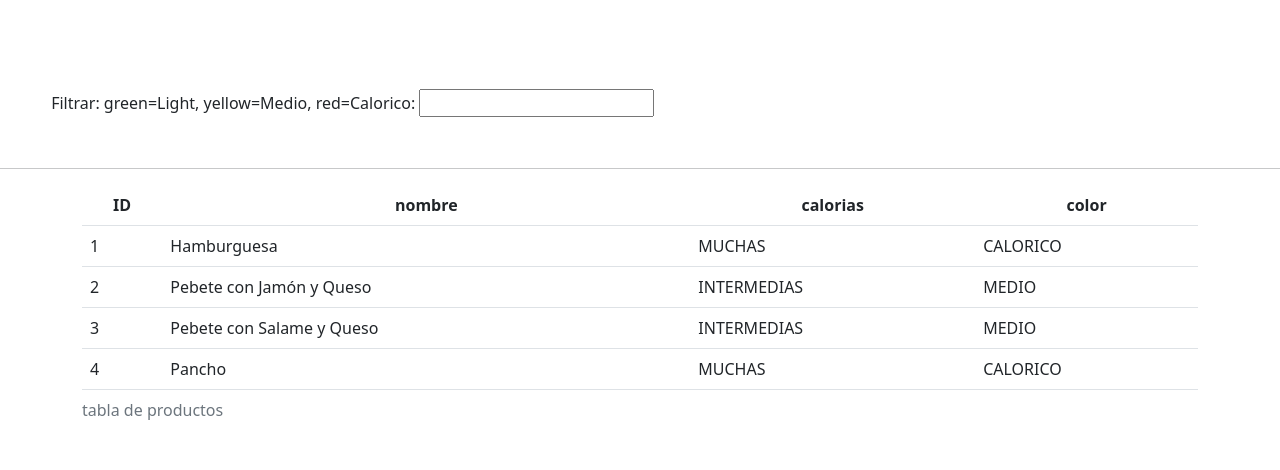
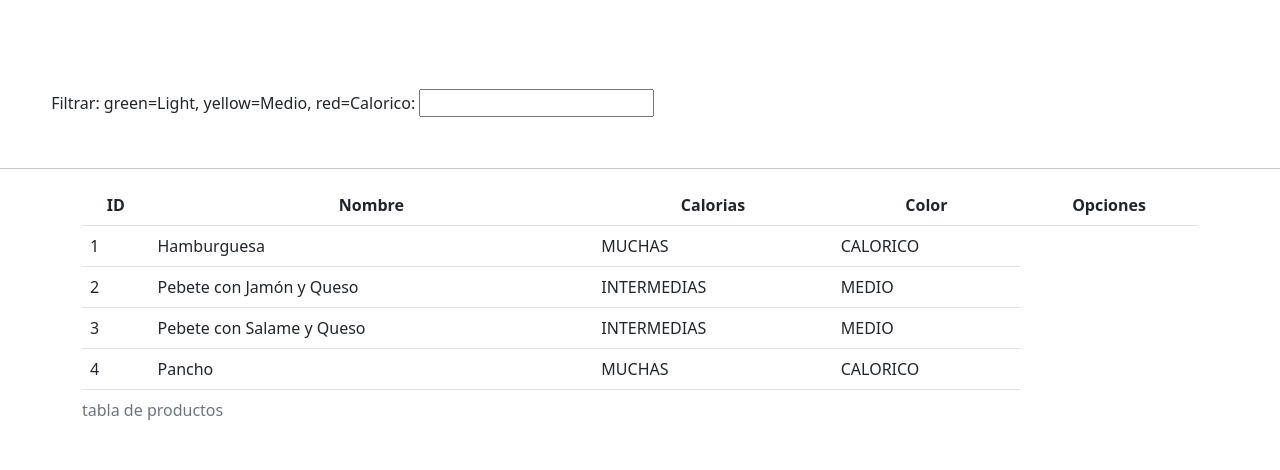
Before and after one commit to Ferna1990/ProyectoCodoACodo, a Django app: page /app/ in a window 1280 px wide. Shown: the part 106-576 px from the top of the page. Run offline with Django 4.2, Linux system fonts and the light colour scheme; data comes from the database, SQL or seed files in the repository; some libraries are stand-ins or nearby versions.

Commit message:
seguimos con las tablas

```diff
--- a/app/static/js/SemaforoCaloriasConJSVanilla.js
+++ b/app/static/js/SemaforoCaloriasConJSVanilla.js
@@ -2,6 +2,15 @@
 let datatable;
 let datatableisinit= false;
 
+
+const datatableoptions ={
+    columnDefs:[
+        {className:'centered', targets:[0,1,2,3,4]},
+        {orderable: false, targets:[4]},
+        {searchable: false, targets:[1,2,3,4]},
+
+    ]
+};
 
 
 const initdatatable = async()=>{
@@ -10,7 +19,7 @@ if(datatableisinit){
 }
 await listproducto();
 
-datatable=$('#datatable-productos').datatable({});
+datatable = $('#datatable-productos').Datatable(datatableoptions);
 
 datatableisinit=true;
 }
--- a/app/templates/SemaforoCaloriasConJSVanilla.html
+++ b/app/templates/SemaforoCaloriasConJSVanilla.html
@@ -44,9 +44,11 @@
               <thead>
                 <tr>
                   <th class="centered">ID</th>
-                  <th class="centered">nombre</th>
-                  <th class="centered">calorias</th>
-                  <th class="centered">color</th>
+                  <th class="centered">Nombre</th>
+                  <th class="centered">Calorias</th>
+                  <th class="centered">Color</th>
+                  <th class="centered">Opciones</th>
+
                 </tr>
               </thead>
                 <tbody id="tablebody_producto"></tbody>
```
Also changed, not shown: app/migrations/0001_initial.py.
